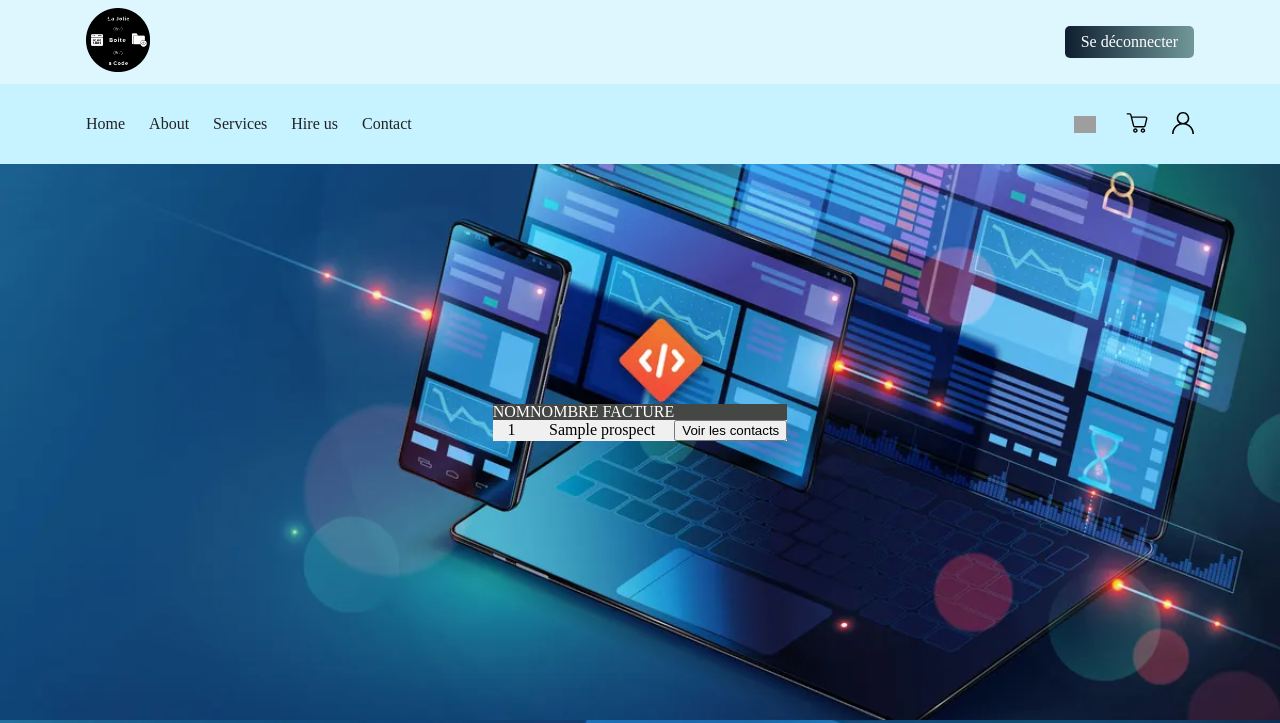
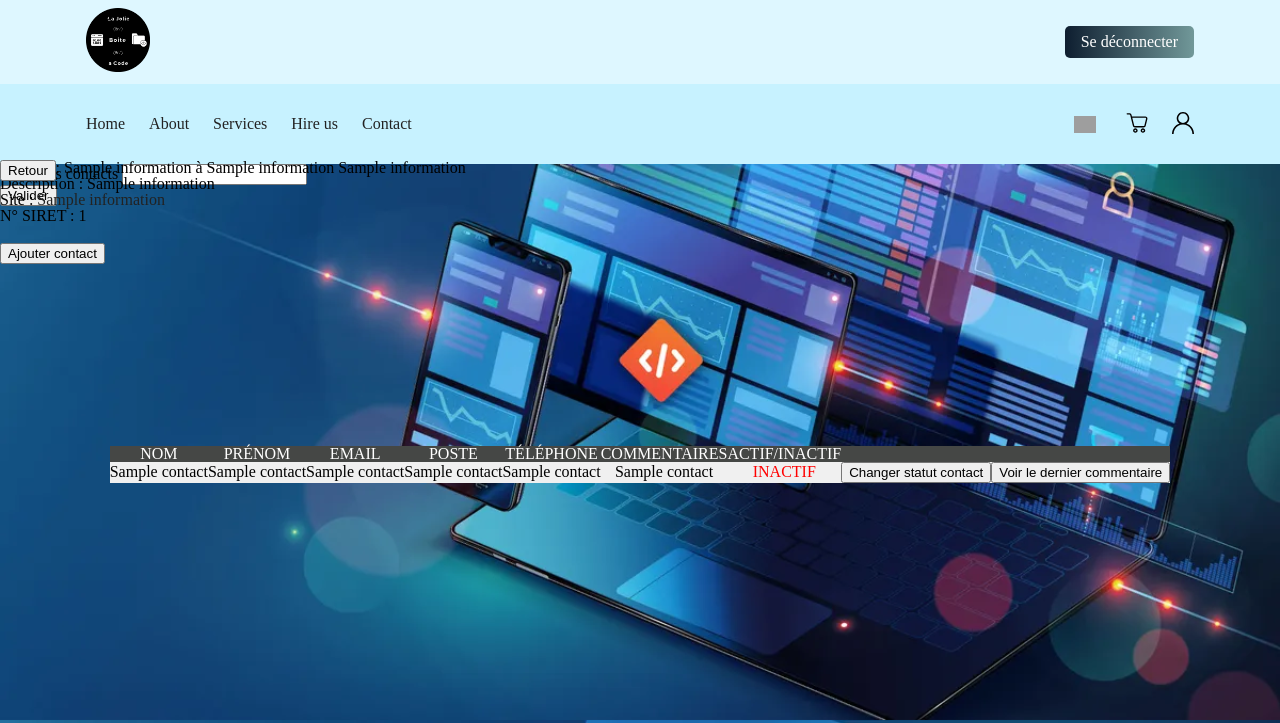
Before and after one commit to Jeannegbl/LaJolieBoiteACode, a Flask app: template templates/prospect.html in a window 1280 px wide. Shown: the top 723 px of the page. Run offline with Flask 2, Linux system fonts and the light colour scheme; the template is opened without the code that fills it: values that come from a table or form of the project are taken from there, most other values are stand-ins (such as "Sample title", 1, 10 or a date in 2020); some libraries are stand-ins or nearby versions; grey boxes are pictures that could not be loaded.

Commit message:
ajouter prospect, contact et effacer prospect

```diff
--- a/factures.py
+++ b/factures.py
@@ -1,7 +1,7 @@
 from docxtpl import DocxTemplate
 from models import *
 from docx2pdf import convert
-import pythoncom
+#import pythoncom
 import os
 from os.path import join, dirname
 from dotenv import load_dotenv
@@ -21,7 +21,7 @@
 
     def generate(self):
 
-        pythoncom.CoInitialize()
+        #pythoncom.CoInitialize()
         document = DocxTemplate("Factures/template/template.docx")
         template_values = {
             'nom_e': self.entreprise.nom_e,
--- a/main.py
+++ b/main.py
@@ -4,13 +4,13 @@
 from flask_bootstrap import Bootstrap
 from flask_wtf import FlaskForm
 from wtforms import StringField, SubmitField, BooleanField, IntegerField, \
-    DateField
+    DateField, EmailField, TelField, DecimalField, TextAreaField
 from wtforms.validators import DataRequired
 from flask import Flask, render_template, redirect, request, session, g
 from datetime import datetime
 from factures import *
 import os
-import pythoncom
+#import pythoncom
 
 app = Flask(__name__)
 app.config.from_object(Config)
@@ -18,7 +18,7 @@
 dotenv_path = join(dirname(__file__), '.env')
 load_dotenv('.env')
 
-pythoncom.CoInitialize()
+#pythoncom.CoInitialize()
 class Utilisateur:
     def __init__(self, id, pseudo, mdp):
         self.id = id
@@ -57,6 +57,11 @@
     form = LoginForm()
     return render_template('index.html', form=form, title='connexion')
 
+@app.route('/deconnexion')
+def deconnexion():
+    del session['utilisateur_id']
+    return redirect('/')
+
 
 @app.route('/accueil')
 def accueil():
@@ -77,7 +82,7 @@
 def prospect(prospect, statut, recherche):
     filtre = BarreDeRechercheFiltre()
     if filtre.valider.data == True:
-        return redirect("/" + prospect + "/" + statut + "/" + filtre.filtreDefini.data)
+        return redirect("/menu-entreprises/" + prospect + "/" + statut + "/" + filtre.filtreDefini.data)
     # filtre en fonction du statut
     if statut == "inactif":
         bool_statut = 0
@@ -107,9 +112,9 @@
     connexion_unique = DBSingleton.Instance()
     element = "SELECT contact.*, COUNT(commentaire.contact_id) AS 'Nombre de commentaire' FROM `contact` LEFT JOIN commentaire ON commentaire.contact_id = contact.id JOIN prospect ON prospect.id = contact.prospect_id WHERE prospect.nom = '%s' AND statut = '0' GROUP BY contact.nom" % prospect
     contacts = connexion_unique.fetchall_simple(element)
-    element_2 = "SELECT commentaire.description, commentaire.date_creation, utilisateur.login FROM `contact`JOIN commentaire ON commentaire.contact_id = contact.id JOIN utilisateur ON utilisateur.id = commentaire.utilisateur_id WHERE contact.nom = '%s' ORDER BY date_creation DESC LIMIT 1" % contact
+    element_2 = "SELECT commentaire.description, commentaire.date_creation, utilisateur.login FROM `contact`JOIN commentaire ON commentaire.contact_id = contact.id JOIN utilisateur ON utilisateur.id = commentaire.utilisateur_id WHERE contact.id = '%s' ORDER BY date_creation DESC LIMIT 1" % contact
     commentaire = connexion_unique.fetchall_simple(element_2)
-    element_3 = "SELECT commentaire.description, commentaire.date_creation, utilisateur.login FROM `contact`JOIN commentaire ON commentaire.contact_id = contact.id JOIN utilisateur ON utilisateur.id = commentaire.utilisateur_id WHERE contact.nom = '%s' ORDER BY date_creation DESC LIMIT 100 OFFSET 1 " % contact
+    element_3 = "SELECT commentaire.description, commentaire.date_creation, utilisateur.login FROM `contact`JOIN commentaire ON commentaire.contact_id = contact.id JOIN utilisateur ON utilisateur.id = commentaire.utilisateur_id WHERE contact.id = '%s' ORDER BY date_creation DESC LIMIT 100 OFFSET 1 " % contact
     liste_commentaires = connexion_unique.fetchall_simple(element_3)
     return render_template('contact.html', contacts=contacts, nom_prospect=prospect, contact=contact,
                            commentaire=commentaire, liste_commentaires=liste_commentaires)
@@ -164,7 +169,58 @@
     urlpdf=os.environ.get("url_dossier_factures")+nom_facture+".pdf"
     return render_template("apercufacture.html",urlpdf=urlpdf)
 
+@app.route('/effacer-prospect/<prospect>')
+def effacer_prospect(prospect):
+    id_prospect = Select("prospect", "id", "nom", prospect)[0]
+    Delete("prospect","id",id_prospect)
+    return redirect("/accueil")
 
+@app.route('/ajouter-prospect', methods=['GET', 'POST'])
+def ajouter_prospect():
+    class Ajouterprospect(FlaskForm):
+        nom = StringField('nom', validators=[DataRequired()])
+        siret = DecimalField('siret', validators=[DataRequired()])
+        adresse = StringField('adresse', validators=[DataRequired()])
+        codepostal = DecimalField('codepostal', validators=[DataRequired()])
+        ville = StringField('ville', validators=[DataRequired()])
+        description = TextAreaField('description')
+        url = TextAreaField('url')
+    form = Ajouterprospect()
+    if form.validate_on_submit():
+        nom = request.form['nom']
+        siret = request.form['siret']
+        adresse = request.form['adresse']
+        codepostal = request.form['codepostal']
+        ville = request.form['ville']
+        description = request.form['description']
+        url = request.form['url']
+        params:tuple=(nom,siret,adresse,codepostal,ville,description,url)
+        Insert("prospect", "nom, numero_siret, adresse_postale, code_postal, ville, description, url", params)
+        return redirect("/accueil")
+    return render_template('ajouter-prospect.html', form=form)
+
+
+@app.route('/ajouter-contact/<prospect>', methods=['GET', 'POST'])
+def ajouter_contact(prospect):
+    class Ajoutercontact(FlaskForm):
+        nom = StringField('nom', validators=[DataRequired()])
+        prenom = StringField('prenom', validators=[DataRequired()])
+        email = EmailField('email', validators=[DataRequired()])
+        poste = StringField('poste')
+        telephone = TelField('telephone')
+    form = Ajoutercontact()
+    if form.validate_on_submit():
+        nom = request.form['nom']
+        prenom = request.form['prenom']
+        email = request.form['email']
+        poste = request.form['poste']
+        telephone = request.form['telephone']
+        statut = '1'
+        id_prospect = Select("prospect", "id", "nom", prospect)[0]
+        params:tuple=(nom,prenom,email,poste,telephone,statut,id_prospect)
+        Insert("contact", "nom, prenom, email, poste, telephone, statut, prospect_id", params)
+        return redirect("/menu-entreprises/" + prospect + "/actif/filtre-off")
+    return render_template('ajouter-contact.html', form=form)
 
 
 if __name__ == "__main__":
--- a/templates/accueil.html
+++ b/templates/accueil.html
@@ -7,14 +7,17 @@
                     <th>NOM</th>
                     <th>NOMBRE FACTURE</th>
                     <th></th>
+                    <th></th>
                 </tr>
                 {% for prospect in prospects %}
                 <tr>
                     <td>{{prospect.0}}</td>
                     <td>{{prospect.1}}</td>
                     <td><input type="button" value="Voir les contacts" onclick="window.location.href='/menu-entreprises/{{prospect.0}}/actif/filtre-off';"></td>
+                    <td><input type="button" value="Effacer" onclick="window.location.href='/effacer-prospect/{{prospect.0}}';"></td>
                 </tr>
                 {% endfor %}
             </table>
         </section>
+        <input  class="retour" type="button" value="Ajouter prospect" onclick="window.location.href='/ajouter-prospect';">
 {% endblock %}
--- a/templates/apercufacture.html
+++ b/templates/apercufacture.html
@@ -1,7 +1,7 @@
 {% extends 'accueil.html' %}
 {% block titre %}<p class="titre">{{nom_prospect}}</p>{% endblock %}
 {% import "bootstrap/wtf.html" as wtf %}
-{% block section %}
+{% block content %}
 <iframe src="{{urlpdf}}#toolbar=0" style="height:78vh; width:100vw;"></iframe>
 <input class="retour" type="button" value="Retour" onclick="window.location.href='/{{('accueil')}}';">
 
--- a/templates/base.html
+++ b/templates/base.html
@@ -33,7 +33,7 @@
               <a href="#" class="brand"><img class="logo" src="/static/images/logo.png"></a>
             </div>
             <div class="site-header__end top">
-              <a href="/" class="button">Se déconnecter</a>
+              <a href="/deconnexion" class="button">Se déconnecter</a>
             </div>
           </div>
         </div>
--- a/templates/contact.html
+++ b/templates/contact.html
@@ -2,7 +2,7 @@
 
 {% block titre %}{% for prospect_contact in nom_prospect_contact %}<p class="titre">{{prospect_contact.0}} - {{prospect_contact.1}}</p>{% endfor %}{% endblock %}
 
-{% block section %}
+{% block content %}
 <section>
     {% for dernier_com in commentaire %}
     <p class="prospect">Le {{dernier_com.1}}</br>"{{dernier_com.0}}"</br>écrit par {{dernier_com.2}}</p>
--- a/templates/facturemontant.html
+++ b/templates/facturemontant.html
@@ -1,7 +1,7 @@
 {% extends 'accueil.html' %}
 {% block titre %}<p class="titre">{{nom_prospect}}</p>{% endblock %}
 {% import "bootstrap/wtf.html" as wtf %}
-{% block section %}
+{% block content %}
     	<div class="container-filtre">
             <form class="form form-horizontal" method="post" role="form">
                 {{wtf.form_field(formFacture.montant_facture,class="champs-montant")}}
--- a/templates/prospect.html
+++ b/templates/prospect.html
@@ -1,7 +1,7 @@
 {% extends 'accueil.html' %}
 {% block titre %}<p class="titre">{{nom_prospect}}</p>{% endblock %}
 {% import "bootstrap/wtf.html" as wtf %}
-{% block section %}
+{% block content %}
 
 <section>
     	<div class="container-filtre">
@@ -51,6 +51,7 @@
         </p>
         {% endfor %}
     <input class="retour" type="button" value="Retour" onclick="window.location.href='/{{('accueil')}}';">
+    <input  class="retour-3" type="button" value="Ajouter contact" onclick="window.location.href='/ajouter-contact/{{nom_prospect}}';">
     {% if activiter == 1 %}
     <input class="retour-2" type="button" value="Voir les comptes inactifs" onclick="window.location.href='/menu-entreprises/{{nom_prospect}}/inactif/filtre-off';">
     {% elif activiter==0 %}
```
Also changed, not shown: singleton.py (+16 -0 lines).
